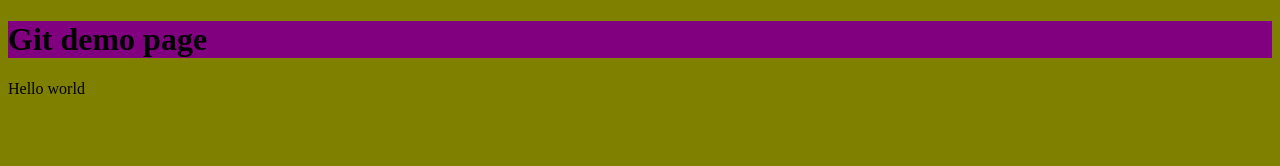
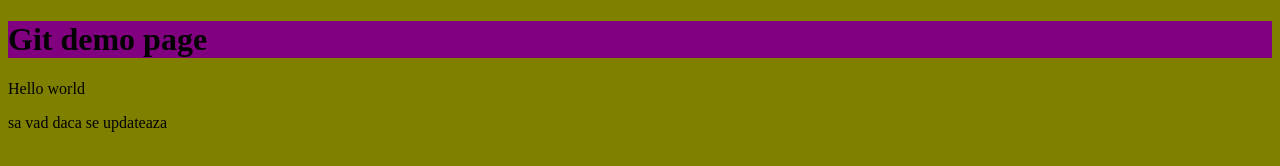
Before and after one commit to vladstoenica/demo, a plain HTML site: page index.html in a window 1280 px wide. Drawn offline with Linux system fonts and the light colour scheme.

Commit message:
git commit

```diff
--- a/index.html
+++ b/index.html
@@ -10,5 +10,6 @@
     <script src = "app.js"></script>
     <p>Hello world</p>
 
+    <p>sa vad daca se updateaza</p>
 </body>
 </html>
```
